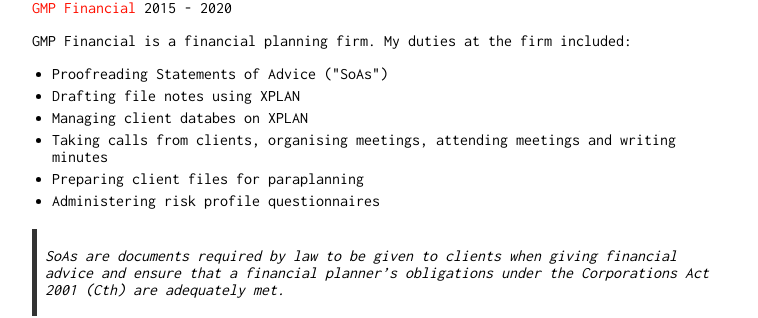
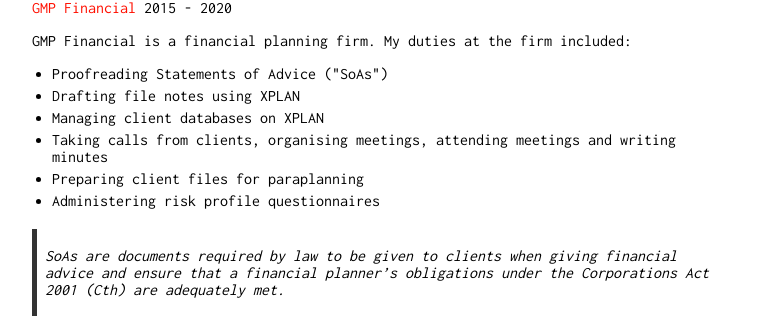
Before and after one commit to Wigdo/cv, a Jekyll site: the page built from index.md, in a window 1280 px wide and 900 px high, scrolled down 560 px. Shown: the part 151-469 px from the top of the window, without its empty margins (258-1016 px from the left). Built offline with Jekyll 4.4.1, drawn with Linux system fonts in a browser that asks for light colours; our own code applies the rules of GitHub Pages for plain Markdown files.

Commit message:
Update index.md

```diff
--- a/index.md
+++ b/index.md
@@ -34,7 +34,7 @@ A 6 week short term study exchange at the [Shanghai International Studies Univer
 <ul>
   <li> Proofreading Statements of Advice ("SoAs") </li>
   <li> Drafting file notes using XPLAN </li>
-  <li> Managing client databes on XPLAN </li>
+  <li> Managing client databases on XPLAN </li>
   <li> Taking calls from clients, organising meetings, attending meetings and writing minutes </li>
   <li> Preparing client files for paraplanning </li>
   <li> Administering risk profile questionnaires </li>
```
